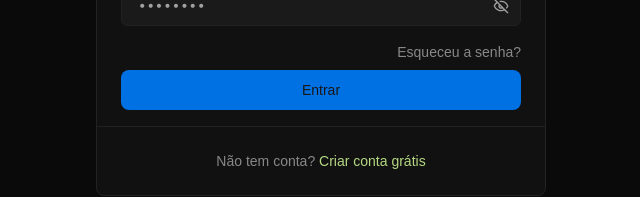
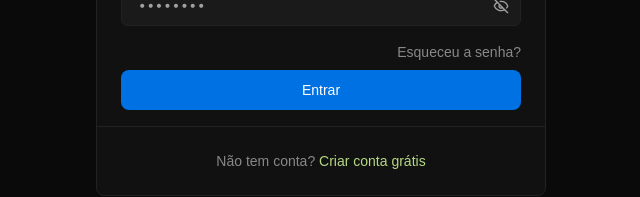
Before and after one commit to censuradho/shrt.fun-app, a React (Vite) app: page / in a window 1280 px wide. Shown: the part 485-682 px from the top of the page, without its empty margins (319-959 px from the left). Built offline with nearby package versions, Linux system fonts and the light colour scheme; no server answers.

Commit message:
fix(styles): update primary-foreground color to white for better contrast

```diff
--- a/src/index.css
+++ b/src/index.css
@@ -242,7 +242,7 @@
   --popover: oklch(0.269 0 0);
   --popover-foreground: oklch(0.985 0 0);
   --primary: oklch(0.922 0 0);
-  --primary-foreground: oklch(0.205 0 0);
+  --primary-foreground: #fff;
   --secondary: oklch(0.269 0 0);
   --secondary-foreground: oklch(0.985 0 0);
   --muted: oklch(0.205 0 0);
```
